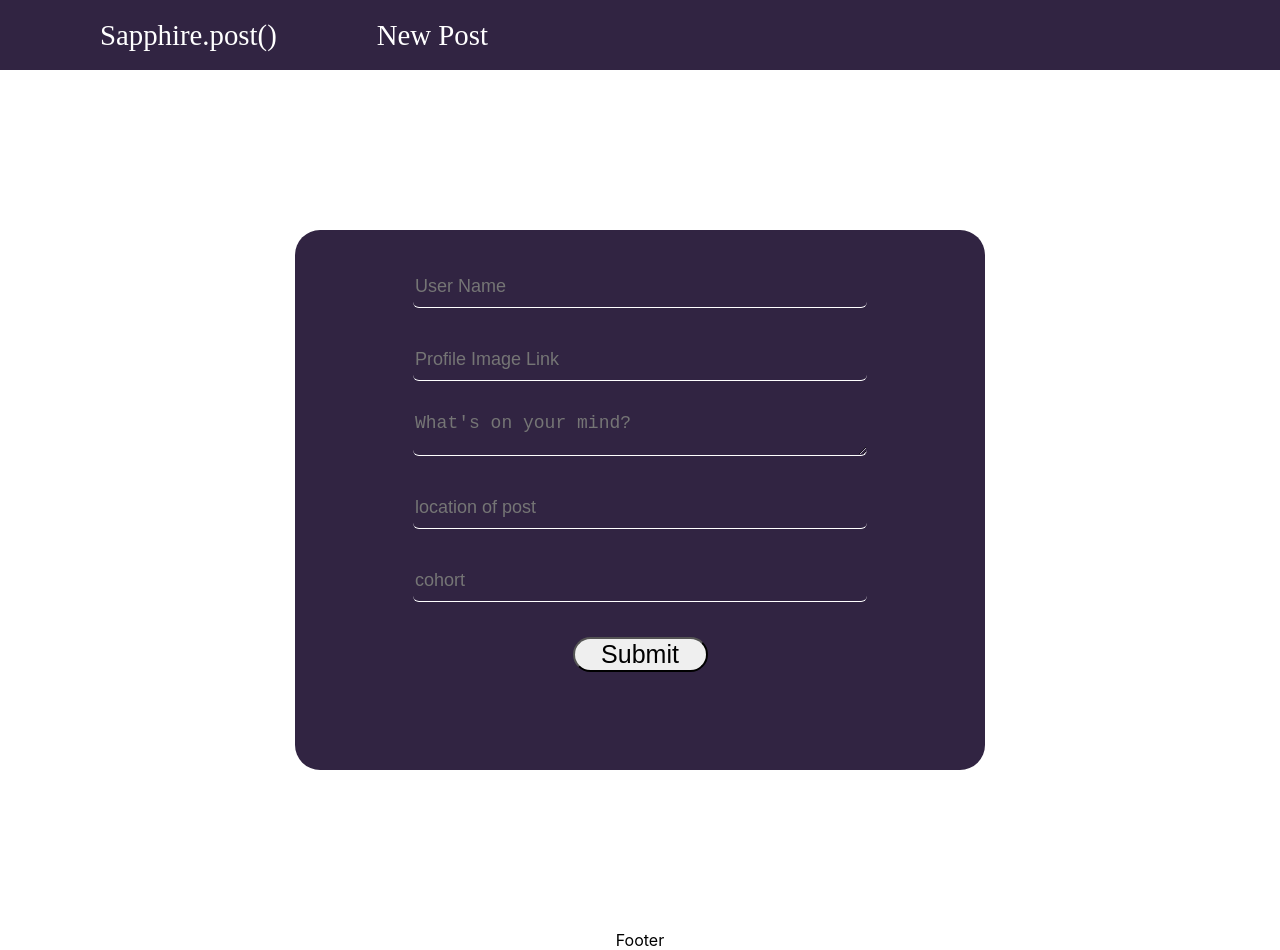
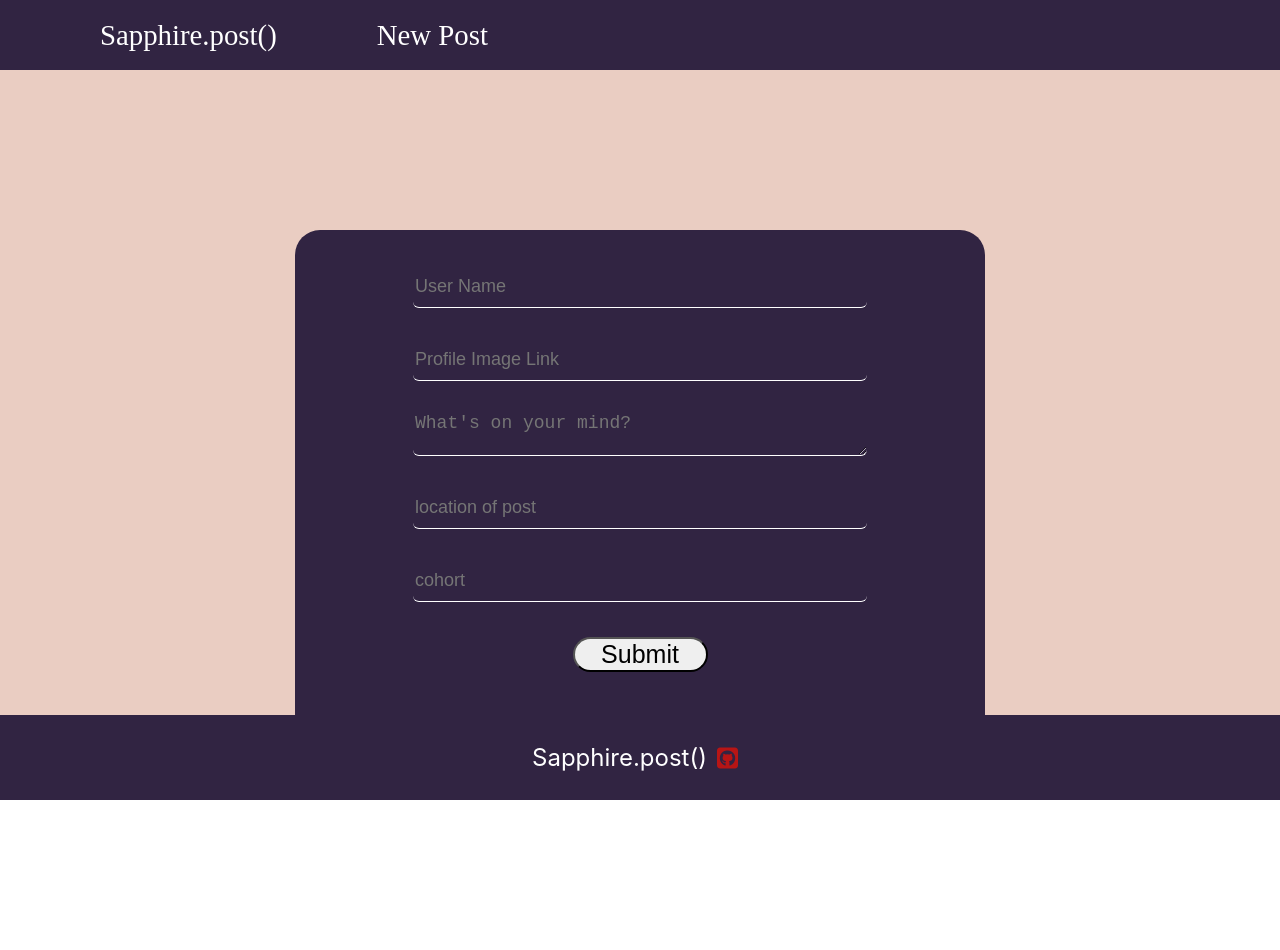
Before and after one commit to justCullen/blog-app, a React (Create React App) app in the folder client/: page /add-post in a window 1280 px wide. After the commit the page ends 800 px from the top, so only its background shows below. Built offline with nearby package versions, Linux system fonts and the light colour scheme; a web font is replaced by a local one.

Commit message:
footer css done

```diff
--- a/client/public/index.html
+++ b/client/public/index.html
@@ -12,6 +12,7 @@
       content="Web site created using create-react-app"
     />
     <link rel="apple-touch-icon" href="%PUBLIC_URL%/logo192.png" />
+    <script src="https://kit.fontawesome.com/1914804435.js" crossorigin="anonymous"></script>
     <!--
       manifest.json provides metadata used when your web app is installed on a
       user's mobile device or desktop. See https://developers.google.com/web/fundamentals/web-app-manifest/
--- a/client/src/App.css
+++ b/client/src/App.css
@@ -1,3 +1,8 @@
 .App {
+  margin: 0;
+  padding: 0;
+  min-height: 100vh;
   text-align: center;
+  background: #eacdc2;
+  flex: 1;
 }
--- a/client/src/components/Post/Post.css
+++ b/client/src/components/Post/Post.css
@@ -3,8 +3,9 @@
   justify-content: center;
   align-items: center;
   height: 50vh;
-  background-color: #f5f5f5;
-  border: solid #f5f5f5;
+  background-color: #eacdc2;
+  margin-top: 20px;
+  /* border: solid #f5f5f5; */
 }
 .user-container {
   background-color: #759aab;
--- a/client/src/components/shared/Footer/Footer.css
+++ b/client/src/components/shared/Footer/Footer.css
@@ -0,0 +1,22 @@
+footer{
+  /* width: 45px; */
+  height: 85px;
+  background: #312442;
+  padding: 10px auto;
+  display: flex;
+  align-items: center;
+  justify-content: center;
+  text-align: center;
+  font-size: 24px;
+  color: #fff;
+  position: absolute;
+  bottom: 0;
+  width: 100%;
+
+}
+
+.fab{
+  margin: 10px;
+  color: #b71515;
+  font-size: 24px;
+}
--- a/client/src/components/shared/Footer/Footer.jsx
+++ b/client/src/components/shared/Footer/Footer.jsx
@@ -1,8 +1,12 @@
 import "./Footer.css"
 export default function Footer() {
   return (
-    <footer>
-      <div>Footer</div>
+    <div className="content">
+      <footer>
+      <div >Sapphire.post()</div>
+      <a href=""><i class="fab fa-github-square"></i></a>
     </footer>
+    </div>
+
   );
 }
--- a/client/src/screens/PostCreate/PostCreate.css
+++ b/client/src/screens/PostCreate/PostCreate.css
@@ -30,8 +30,7 @@
 }
 .submit-button:hover{
   color: #fff;
-  background-color: #312442;
-  transition: 0.8s ease-in-out;
-  opacity: 0.3;
+  background-color: #eacdc2;
+  transition: 1s ease-in-out;
   cursor: pointer;
 }
--- a/client/src/screens/PostDetail/PostDetails.css
+++ b/client/src/screens/PostDetail/PostDetails.css
@@ -0,0 +1,3 @@
+.user-container{
+  height: 100vh;
+}
```
